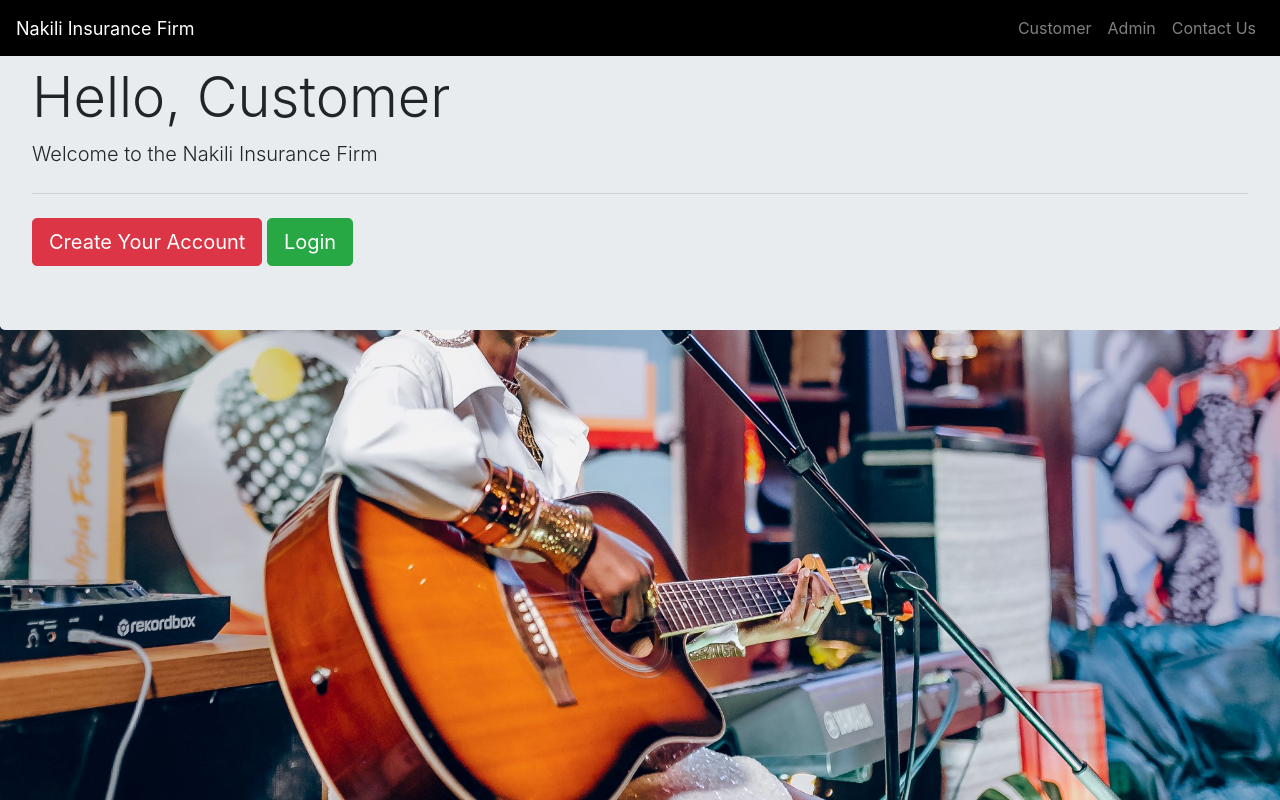
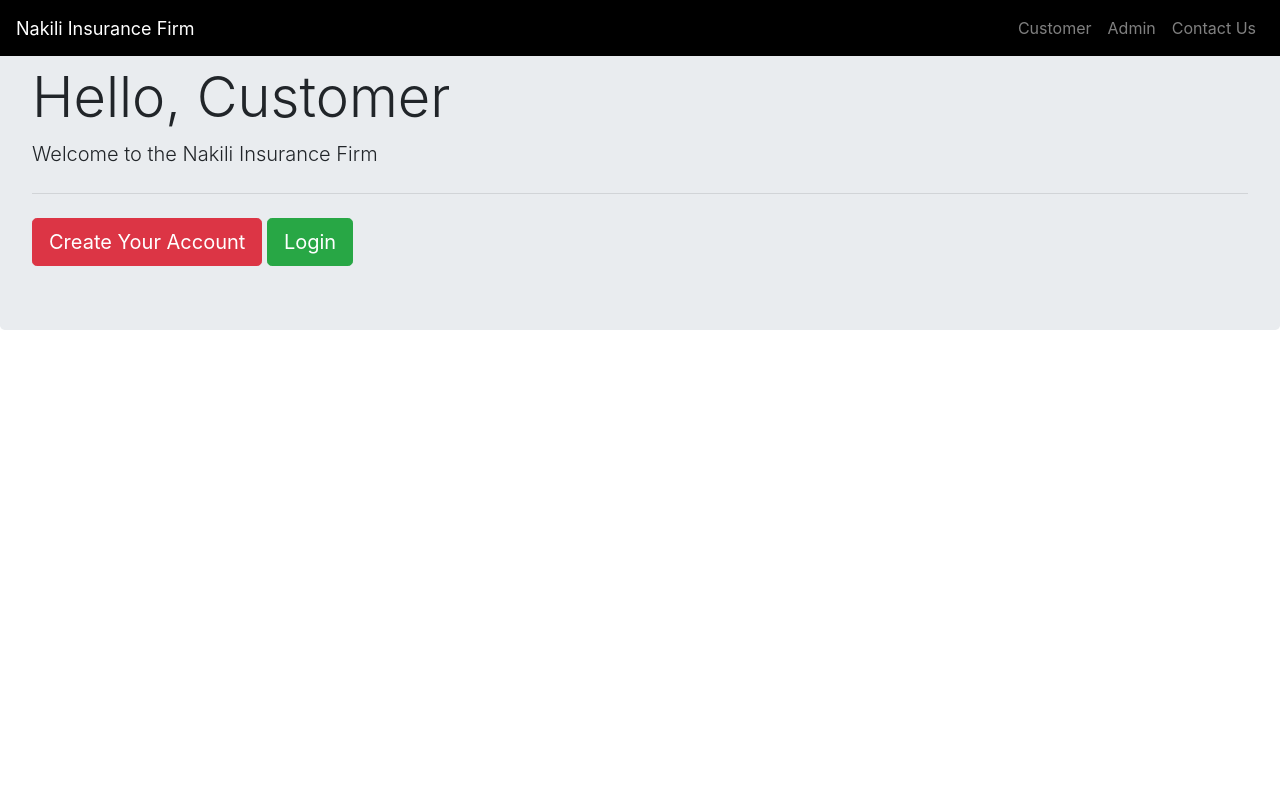
Before and after one commit to levis03/eMobilis_Bootcamp, a Django app: page /customer/customerclick in a window 1280 px wide. Run offline with Django 3.2, Linux system fonts and the light colour scheme; some libraries are stand-ins or nearby versions.

```diff
--- a/templates/customer/customerclick.html
+++ b/templates/customer/customerclick.html
@@ -10,7 +10,7 @@
     <style media="screen">
         body {
             font-family: Arial, sans-serif;
-            background-image: url("{% static 'profile_pic/Customer/phy2.jpeg' %}");
+            {#background-image: url("{% static 'profile_pic/Customer/phy2.jpeg' %}");#}
             /* Use the 'static' tag to correctly reference your image path */
             display: flex;
             flex-direction: column;
```
Also changed, not shown: db.sqlite3, static/profile_pic/Customer/img2.png (added), static/profile_pic/Customer/img8.png (added).
